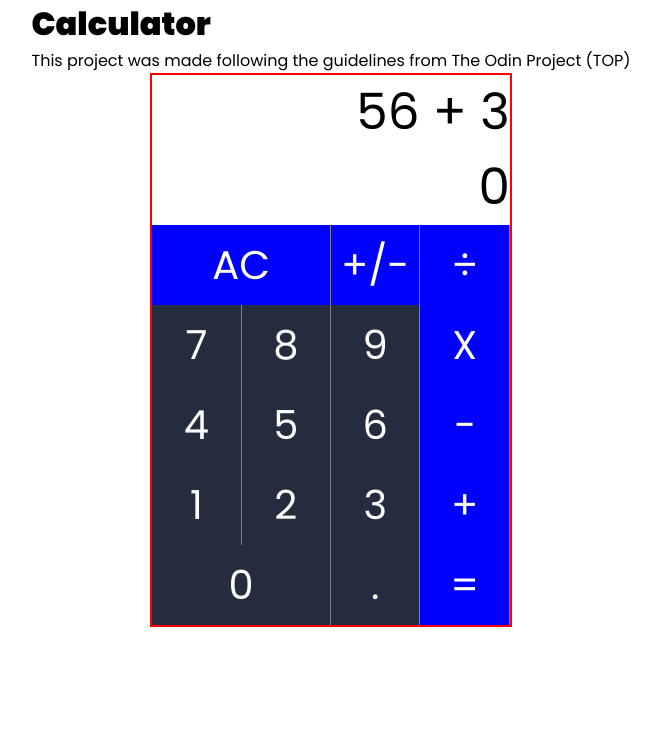
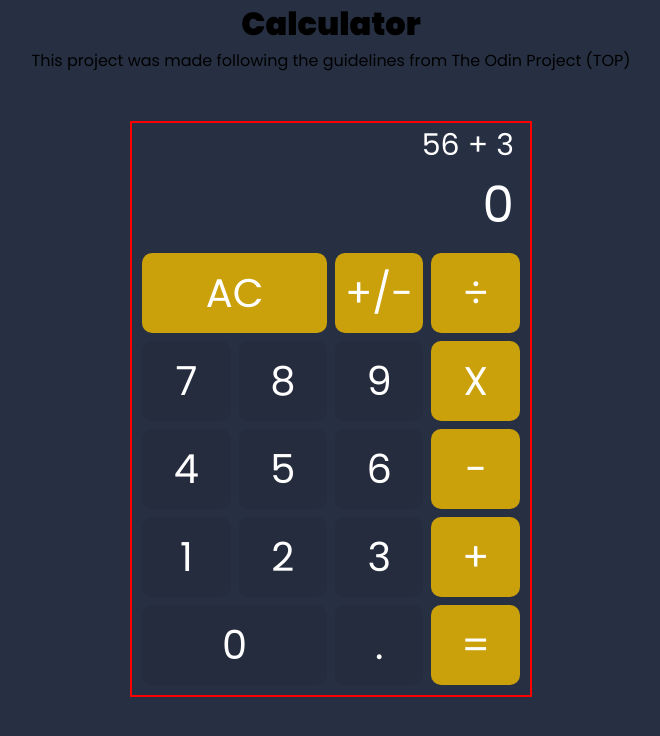
Before and after one commit to blueswizzle/js-calculator, a plain HTML site: page index.html in a window 1280 px wide. Shown: the whole page, without its empty margins (309-969 px from the left). Drawn offline with Linux system fonts and the light colour scheme.

Commit message:
Made some touch ups to color and padding for the buttons and calculator container

```diff
--- a/style.css
+++ b/style.css
@@ -11,6 +11,8 @@ body{
     flex-direction: column;
     justify-content: center;
     align-items: center;
+    background-color: #273043;
+    text-align: center;
 }
 .header{
     display: flex;
@@ -22,27 +24,38 @@ body{
 }
 .calculator{
     border: 2px solid red;
-
+    margin-top: 3rem;
 }
 .screen{
     text-align: right;
     font-size: 50px;
     overflow: hidden;
+    color:white;
+    margin-right: 1rem;
+}
+.screen-top{
+    font-size: 30px;
 }
 .calc-button{
     color: white;
-    background-color: #242c3d;
+    background-color: rgb(36, 44, 61);
     padding: 10px;
     font-size: 40px;
     outline: none;
     border: none;
     text-align: center;
-    border-right: 1px solid gray;
+    transition: 0.1s;
+    border-radius: 10px;
+}
+.calc-button:hover{
+    transform: scale(1.1);
 }
 .operation{
-    background-color: blue;
+    background-color: #caa10b;
 }
 .buttons{
     display: grid;
     grid-template-columns: repeat(4,1fr);
+    gap:0.5rem;
+    padding: 10px;
 }
```
